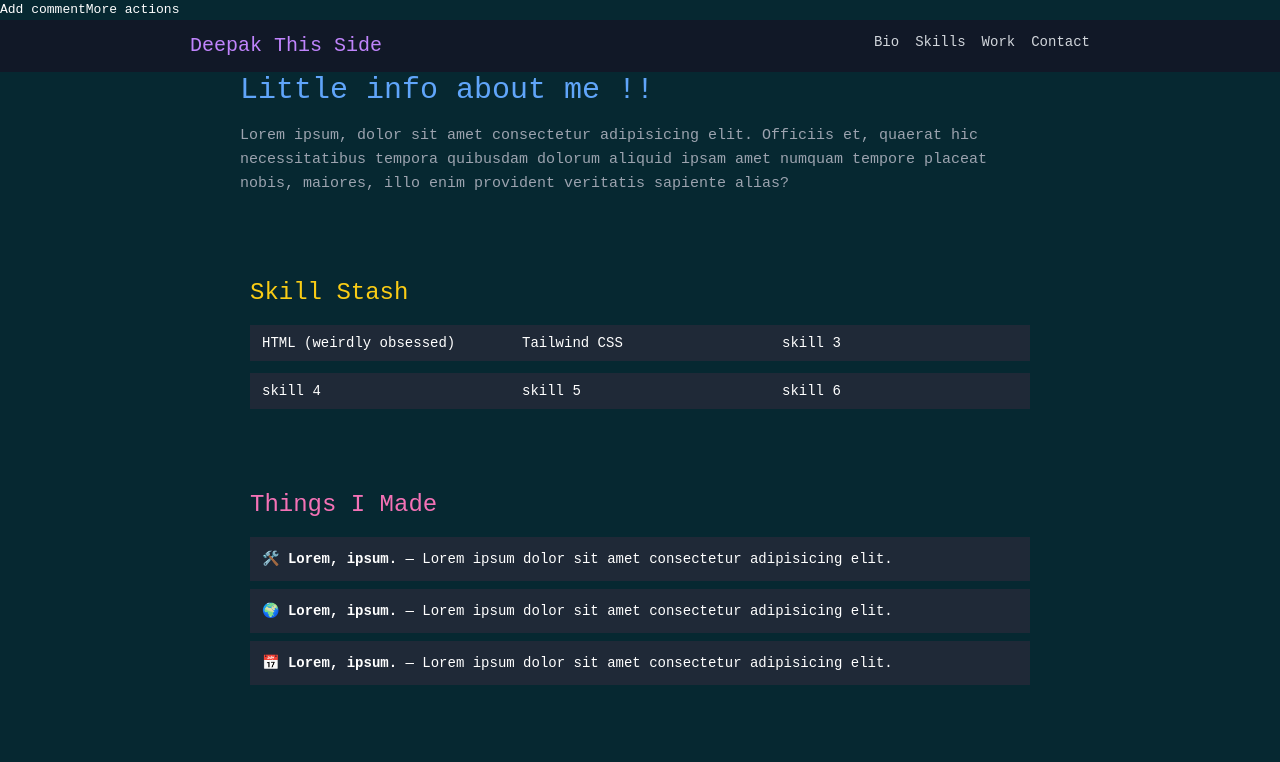
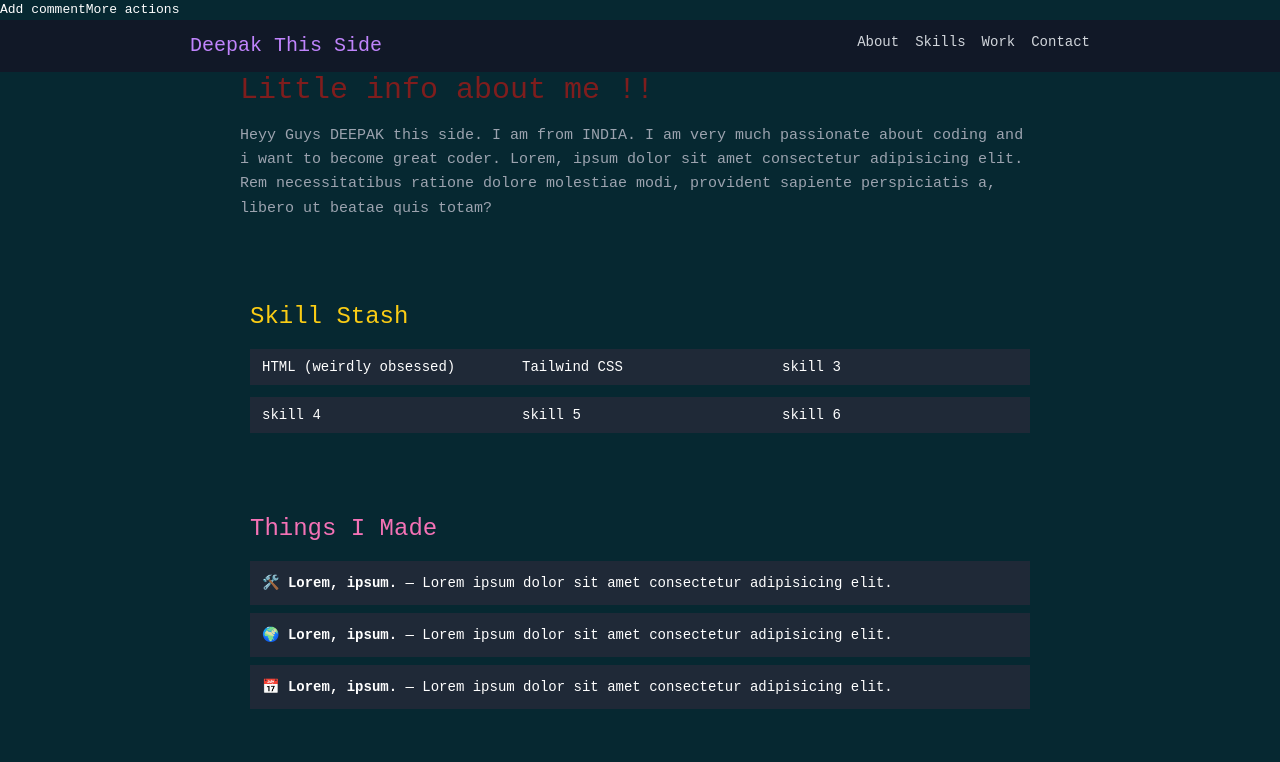
Before and after one commit to Deepak0408/Portfolio-, a plain HTML site: page index.html in a window 1280 px wide. Shown: the top 762 px of the page. Drawn offline with nearby package versions, Linux system fonts and the light colour scheme.

Commit message:
Add files via upload

```diff
--- a/index.html
+++ b/index.html
@@ -20,7 +20,7 @@ body {
  <div style="max-width:900px; margin:auto; display:flex; justify-content:space-between;">
   <h1 class="text-xl text-purple-400">Deepak This Side</h1>
   <ul class="flex gap-4 text-sm text-gray-300">
-   <li><a href="#bio">Bio</a></li>
+   <li><a href="#About">About</a></li>
    <li><a href="#skills">Skills</a></li>
    <li><a href="#projects">Work</a></li>
    <li><a href="#contact">Contact</a></li>
@@ -28,11 +28,12 @@ body {
  </div>
 </div>
 
-<section id="bio" class="px-6">
+<section id="About" class="px-6">
  <div style="max-width:800px; margin:auto;">
-  <h2 class="text-3xl text-blue-400">Little info about me !!</h2>
+  <h2 class="text-3xl text-red-900">Little info about me !!</h2>
   <p class="mt-4 text-gray-400 text-[15px] leading-relaxed">
-   Lorem ipsum, dolor sit amet consectetur adipisicing elit. Officiis et, quaerat hic necessitatibus tempora quibusdam dolorum aliquid ipsam amet numquam tempore placeat nobis, maiores, illo enim provident veritatis sapiente alias?
+   Heyy Guys DEEPAK this side. I am from INDIA. I am very much passionate about coding and i want to become great coder.
+   Lorem, ipsum dolor sit amet consectetur adipisicing elit. Rem necessitatibus ratione dolore molestiae modi, provident sapiente perspiciatis a, libero ut beatae quis totam?
   </p>
  </div>
 </section>
```
